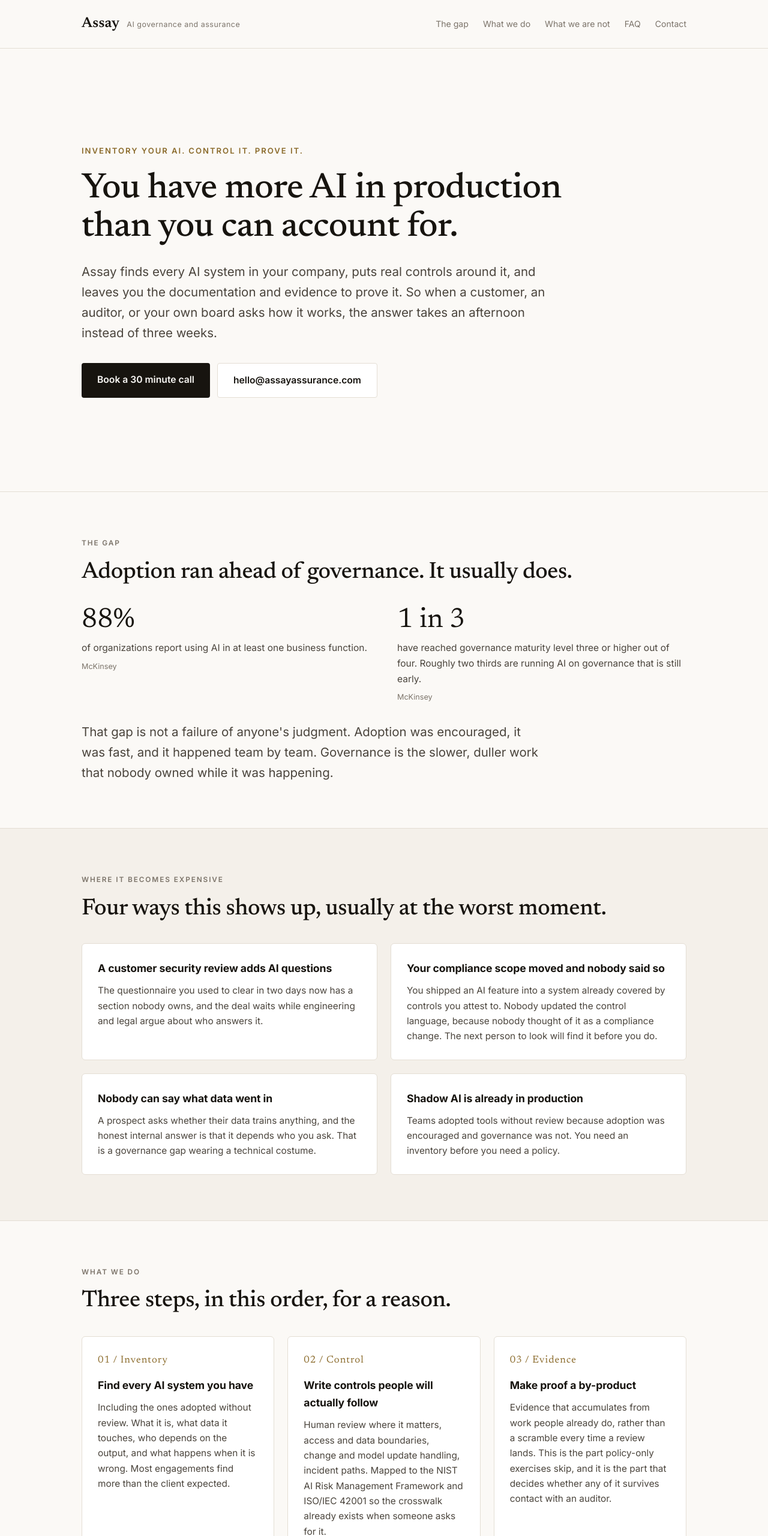
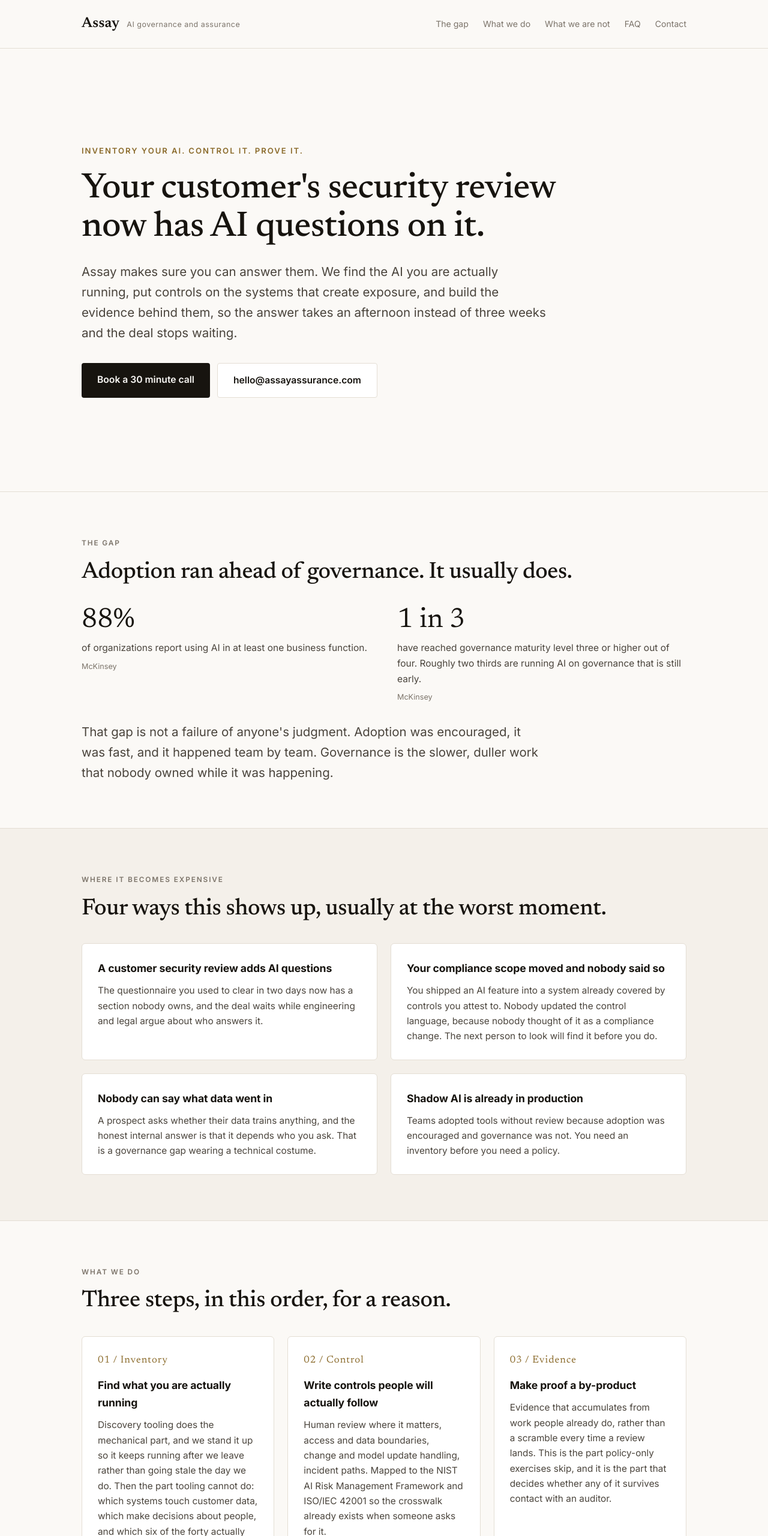
Before and after one commit to anthonyproctor/assay, a plain HTML site: page index.html in a window 1280 px wide. Shown: the top 2560 px of the page at 60% size. Drawn offline with Linux system fonts and the light colour scheme.

Commit message:
Reposition around the questionnaire; stop competing with discovery tools
Discovery is commoditized. Tools in this category run a few dollars per
employee per month, run continuously, and will beat a one-time manual sweep.
Leading with inventory led with the part a subscription does better.

The hero now leads with the acute trigger instead: a customer's security review
has AI questions on it and the deal is waiting. That moment is dated, painful,
has a dollar figure attached, and no tool solves it.

Step one now assumes the tooling and claims the judgment: which systems touch
customer data, which decide about people, which six of the forty create
exposure. The not-a-platform bullet says plainly that we will name a tool, help
configure it, the client owns the contract, and we take no margin.

Adds the obvious objection to the FAQ rather than hoping nobody asks it.

Co-Authored-By: Claude Opus 5 (1M context) <noreply@anthropic.com>

```diff
--- a/index.html
+++ b/index.html
@@ -39,6 +39,7 @@
   "@context": "https://schema.org",
   "@type": "FAQPage",
   "mainEntity": [
+    {"@type": "Question", "name": "Can we not just buy a tool for this?", "acceptedAnswer": {"@type": "Answer", "text": "For discovery, largely yes, and you should. Tools in this category run a few dollars per employee per month and run continuously. We will tell you which one fits and help you set it up. What they give you is a list. What they cannot give you is which items create exposure, what you are obligated to disclose, and the evidence trail behind the answer."}},
     {"@type":"Question","name":"Is this an AI audit or a certification?","acceptedAnswer":{"@type":"Answer","text":"No. Assay is not an audit firm and does not issue certifications or opinions. We build the inventory, controls, documentation and evidence so that a customer review, an auditor, or your own committee gets a straight answer quickly."}},
     {"@type": "Question", "name": "Which frameworks do you map to?", "acceptedAnswer": {"@type": "Answer", "text": "Primarily the NIST AI Risk Management Framework and ISO/IEC 42001. In practice the framework matters less than what your customers are actually asking you."}},
     {"@type": "Question", "name": "We already have a compliance program. Is this a separate one?", "acceptedAnswer": {"@type": "Answer", "text": "Mostly not. If you already have controls that work, this is a scoping, documentation and monitoring extension of them rather than a second program built from nothing."}},
@@ -145,8 +146,8 @@ footer a:hover{color:var(--paper);}
 <section class="hero">
   <div class="wrap">
     <p class="promise">Inventory your AI. Control it. Prove it.</p>
-    <h1>You have more AI in production<br>than you can account for.</h1>
-    <p class="sub">Assay finds every AI system in your company, puts real controls around it, and leaves you the documentation and evidence to prove it. So when a customer, an auditor, or your own board asks how it works, the answer takes an afternoon instead of three weeks.</p>
+    <h1>Your customer's security review<br>now has AI questions on it.</h1>
+    <p class="sub">Assay makes sure you can answer them. We find the AI you are actually running, put controls on the systems that create exposure, and build the evidence behind them, so the answer takes an afternoon instead of three weeks and the deal stops waiting.</p>
     <div class="btnrow">
       <a class="btn btn-primary" href="https://calendly.com/controlandfunction/discovery-call">Book a 30 minute call</a>
       <a class="btn btn-ghost" href="mailto:hello@assayassurance.com?subject=AI%20governance%20readiness">hello@assayassurance.com</a>
@@ -206,8 +207,8 @@ footer a:hover{color:var(--paper);}
     <div class="grid3">
       <div class="card">
         <span class="step">01 / Inventory</span>
-        <h3>Find every AI system you have</h3>
-        <p>Including the ones adopted without review. What it is, what data it touches, who depends on the output, and what happens when it is wrong. Most engagements find more than the client expected.</p>
+        <h3>Find what you are actually running</h3>
+        <p>Discovery tooling does the mechanical part, and we stand it up so it keeps running after we leave rather than going stale the day we do. Then the part tooling cannot do: which systems touch customer data, which make decisions about people, and which six of the forty actually create exposure.</p>
       </div>
       <div class="card">
         <span class="step">02 / Control</span>
@@ -233,7 +234,7 @@ footer a:hover{color:var(--paper);}
       <li><strong>Not an audit firm.</strong> We do not issue certifications or opinions, and we never will. We get you ready and hand off cleanly to whoever does.</li>
       <li><strong>Not a policy template vendor.</strong> A folder of unread policies fails the first real review. If you want documents without operational change, we are the wrong call and we will say so on the first call.</li>
       <li><strong>Not selling you a deadline.</strong> A lot of firms are marketing regulatory panic right now. We will tell you which obligations actually apply to you and which are being oversold, including when the honest answer is that none of them bind you yet and your customers are the real driver.</li>
-      <li><strong>Not a platform.</strong> There is nothing to license from us and no reseller margin anywhere in this.</li>
+      <li><strong>Not a platform, and not a reseller.</strong> There is nothing to license from us. Where a discovery tool is the right answer we will name one, help you configure it, and you own the contract. We take no margin on it and we do not care which one you pick.</li>
     </ul>
   </div>
 </section>
@@ -261,6 +262,7 @@ footer a:hover{color:var(--paper);}
       <details><summary>Which frameworks do you map to?</summary><p>Primarily the NIST AI Risk Management Framework and ISO/IEC 42001. In practice the framework matters less than what your customers are actually asking you, and that is usually the real driver.</p></details>
       <details><summary>We already have a compliance program. Is this a separate one?</summary><p>Mostly not, and that is good news. If you already have controls that work, this is a scoping, documentation and monitoring extension of them rather than a second program built from nothing. Starting from something is far cheaper than starting cold.</p></details>
       <details><summary>Do we need this if we only use third party AI tools?</summary><p>Often yes, and that case is usually harder, because the tools were adopted without review and nobody has an inventory. Using someone else's model does not move accountability off you in your customer's eyes.</p></details>
+      <details><summary>Can we not just buy a tool for this?</summary><p>For discovery, largely yes, and you should. Tools in this category run a few dollars per employee per month, they run continuously, and they will find more than a one-time manual sweep. We will tell you which one fits and help you set it up. What they give you is a list. What they cannot give you is which items on it create exposure, what you are obligated to say about them, and the evidence trail behind the answer. That judgment is the engagement.</p></details>
       <details><summary>What does it cost?</summary><p>A gap assessment is fixed price and scoped on a short call, so you know the number before you commit. Larger readiness engagements are also quoted fixed before work starts. The first call is free.</p></details>
       <details><summary>Who is behind Assay?</summary><p>Control and Function LLC, a Denver based consulting practice.</p></details>
     </div>
```
